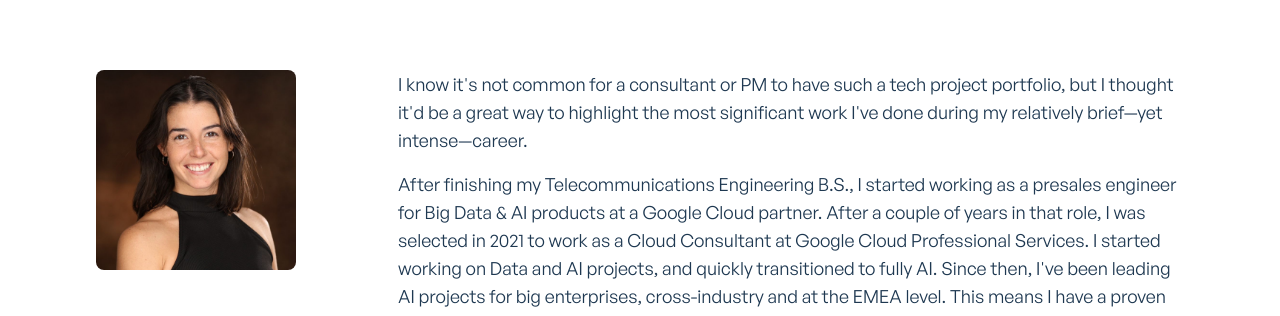
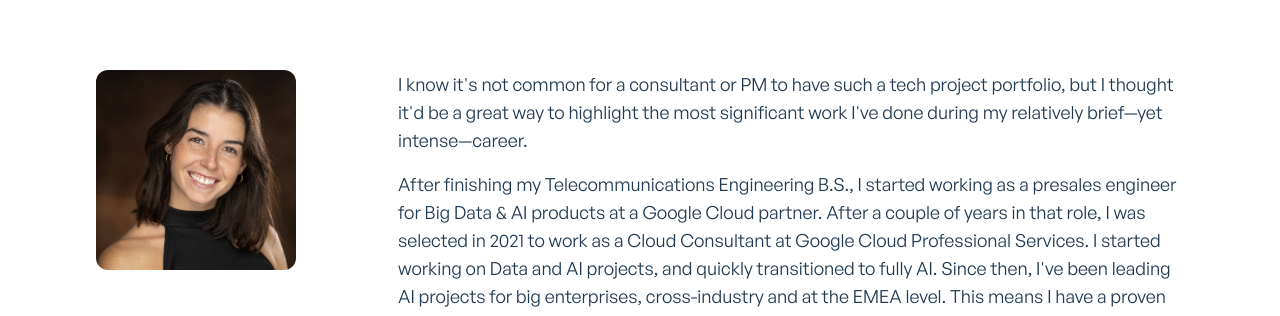
Before and after one commit to elenamatay/ai-portfolio, a Next.js app: page /about in a window 1280 px wide. Shown: the part 166-482 px from the top of the page. Built offline with nearby package versions, Linux system fonts and the light colour scheme.

Commit message:
Changed profile picture

```diff
--- a/components/about/AboutMeBio.jsx
+++ b/components/about/AboutMeBio.jsx
@@ -8,10 +8,10 @@ function AboutMeBio() {
 		<div className="block sm:flex sm:gap-10 mt-10 sm:mt-20">
 			<div className="w-full sm:w-1/4 mb-7 sm:mb-0">
 				<Image
-					src="/images/elena-profile.png"
+					src="/images/elena-profile.jpg"
 					width={200}
 					height={200}
-					className="rounded-lg"
+					className="rounded-xl"
 					alt="Profile Image"
 				/>
 			</div>
```
Also changed, not shown: public/images/elena-profile.jpg (added), public/images/elena-profile.png (deleted).
